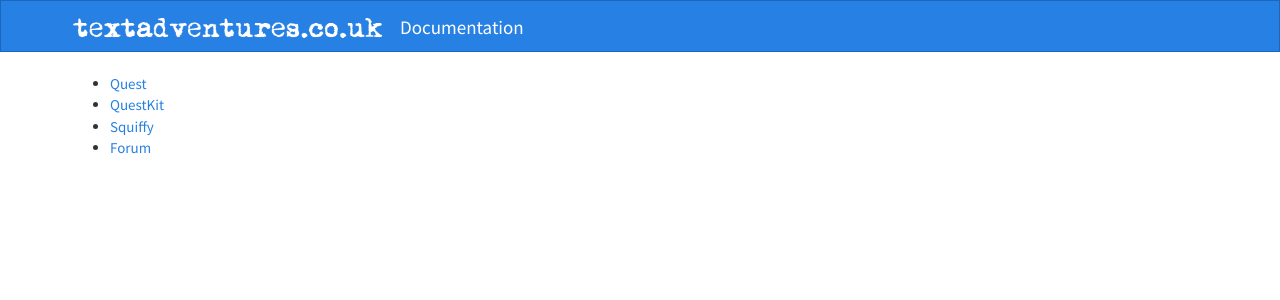
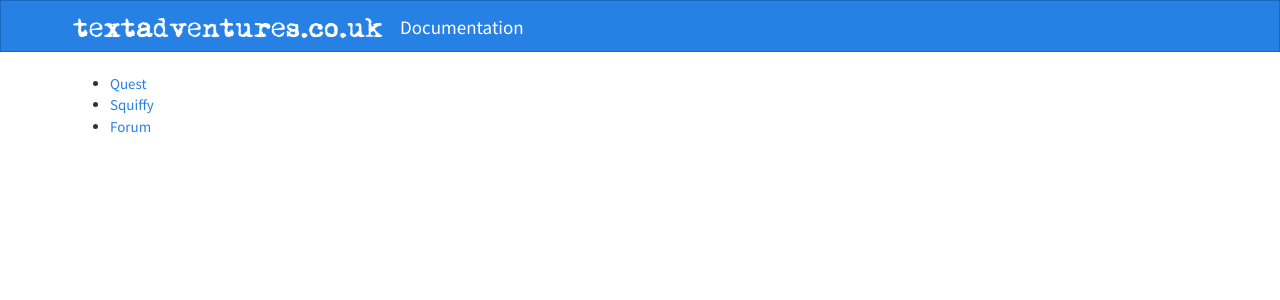
Before and after one commit to textadventures/textadventures.github.io, a Jekyll site: the page built from index.md, in a window 1280 px wide. Shown: the top 300 px of the page. Built offline with Jekyll 4.4.1, drawn with Linux system fonts in a browser that asks for light colours; nearby versions of some CDN libraries.

Commit message:
Removed QuestKit - has not been active for years!

```diff
--- a/index.md
+++ b/index.md
@@ -4,6 +4,5 @@ title: textadventures.co.uk - Documentation
 ---
 
 * [Quest](/quest)
-* [QuestKit](/questkit)
 * [Squiffy](/squiffy)
 * [Forum](/forum)
```
